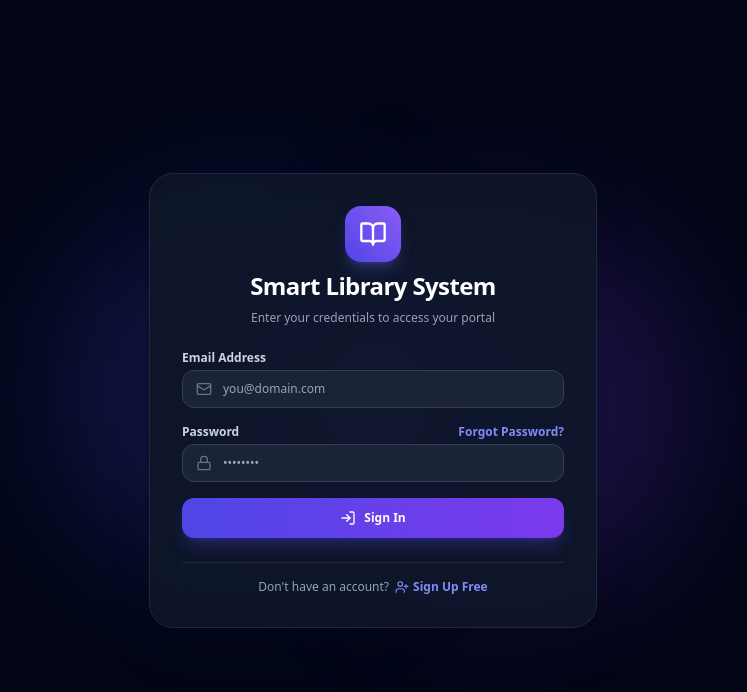
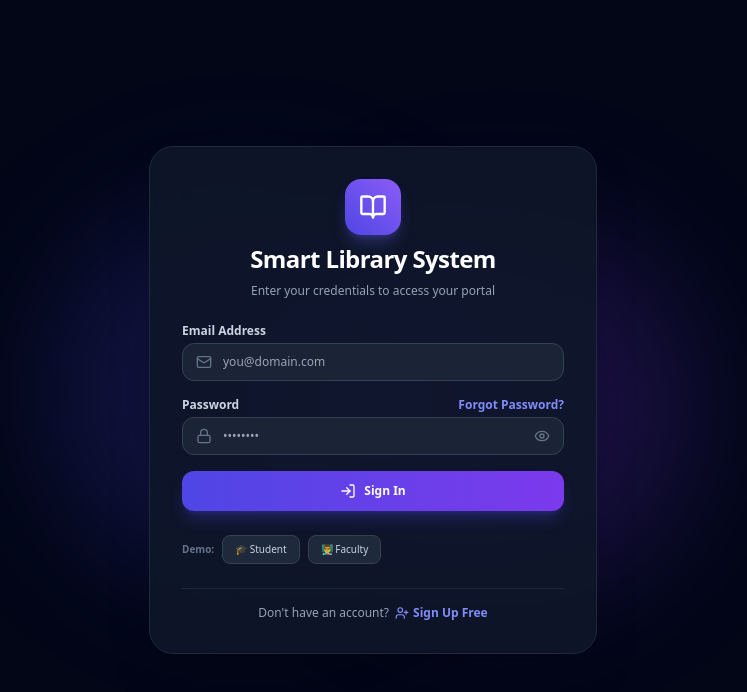
Before and after one commit to Omprakashcodes/Smart-Library-Management-System, a React (Vite) app in the folder frontend-react/: page /login in a window 1280 px wide. Shown: the top 692 px of the page, without its empty margins (267-1014 px from the left). Built offline with nearby package versions, Linux system fonts and the light colour scheme; no server answers.

Commit message:
feat: login page improvements - password toggle, demo buttons

```diff
--- a/frontend-react/src/pages/Login.jsx
+++ b/frontend-react/src/pages/Login.jsx
@@ -1,6 +1,6 @@
 import React, { useState } from 'react';
 import { useAuth } from '../context/AuthContext';
-import { BookOpen, LogIn, Lock, Mail, UserPlus } from 'lucide-react';
+import { BookOpen, LogIn, Lock, Mail, UserPlus, Eye, EyeOff } from 'lucide-react';
 import { Link, useNavigate } from 'react-router-dom';
 
 export default function Login() {
@@ -8,32 +8,46 @@ export default function Login() {
   const navigate = useNavigate();
   const [email, setEmail] = useState('');
   const [password, setPassword] = useState('');
+  const [showPassword, setShowPassword] = useState(false);
   const [loading, setLoading] = useState(false);
   const [errorMessage, setErrorMessage] = useState('');
+
+  // Shorthand → full email mapping
+  const resolveEmail = (raw) => {
+    let clean = (raw || '').trim().toLowerCase();
+    if (clean === 'student') clean = 'student@slms.com';
+    if (clean === 'faculty') clean = 'faculty@slms.com';
+    if (clean === 'admin') clean = 'admin@slms.com';
+    if (clean === 'librarian') clean = 'librarian@slms.com';
+    return clean;
+  };
+
+  const isBlockedRole = (role = '') =>
+    role === 'super_admin' ||
+    role === 'admin' ||
+    role === 'librarian' ||
+    role.includes('admin');
 
   const handleSubmit = async (e) => {
     e.preventDefault();
     setLoading(true);
     setErrorMessage('');
 
-    let cleanEmail = (email || '').trim().toLowerCase();
-    if (cleanEmail === 'student') cleanEmail = 'student@slms.com';
-    if (cleanEmail === 'faculty') cleanEmail = 'faculty@slms.com';
-    if (cleanEmail === 'admin') cleanEmail = 'admin@slms.com';
-    if (cleanEmail === 'librarian') cleanEmail = 'librarian@slms.com';
+    const cleanEmail = resolveEmail(email);
 
+    // Admin/Librarian portal yahan se block hai (Angular admin console ke liye)
     if (cleanEmail === 'admin@slms.com' || cleanEmail === 'librarian@slms.com') {
       setLoading(false);
       setErrorMessage('Invalid email or password. Please check your credentials.');
       return;
     }
 
+    try {
       const res = await login(cleanEmail, password);
-    setLoading(false);
 
       if (res.success) {
         const userRole = res.user?.role || '';
-      if (userRole === 'super_admin' || userRole === 'admin' || userRole === 'librarian' || userRole.includes('admin')) {
+        if (isBlockedRole(userRole)) {
           localStorage.removeItem('slms_token');
           localStorage.removeItem('slms_user');
           setErrorMessage('Invalid email or password. Please check your credentials.');
@@ -43,6 +57,18 @@ export default function Login() {
       } else {
         setErrorMessage(res.message || 'Invalid email or password. Please check your credentials.');
       }
+    } catch (err) {
+      setErrorMessage('Something went wrong. Please try again.');
+    } finally {
+      setLoading(false);
+    }
+  };
+
+  // Quick demo fill (testing/demo ke liye)
+  const fillDemo = (demoEmail, demoPass) => {
+    setEmail(demoEmail);
+    setPassword(demoPass);
+    setErrorMessage('');
   };
 
   return (
@@ -98,24 +124,51 @@ export default function Login() {
             <div className="relative">
               <Lock className="w-4 h-4 absolute left-3.5 top-1/2 -translate-y-1/2 text-slate-500" />
               <input
-                type="password"
+                type={showPassword ? 'text' : 'password'}
                 required
                 value={password}
                 onChange={(e) => setPassword(e.target.value)}
-                className="w-full pl-10 pr-4 py-2.5 text-xs bg-slate-800/80 border border-slate-700 rounded-xl text-white focus:outline-none focus:ring-2 focus:ring-indigo-500"
+                className="w-full pl-10 pr-11 py-2.5 text-xs bg-slate-800/80 border border-slate-700 rounded-xl text-white focus:outline-none focus:ring-2 focus:ring-indigo-500"
                 placeholder="••••••••"
               />
+              <button
+                type="button"
+                onClick={() => setShowPassword(!showPassword)}
+                className="absolute right-3.5 top-1/2 -translate-y-1/2 text-slate-500 hover:text-slate-300 transition-colors"
+                aria-label={showPassword ? 'Hide password' : 'Show password'}
+              >
+                {showPassword ? <EyeOff className="w-4 h-4" /> : <Eye className="w-4 h-4" />}
+              </button>
             </div>
           </div>
 
           <button
             type="submit"
             disabled={loading}
-            className="w-full py-3 rounded-xl bg-gradient-to-r from-indigo-600 to-violet-600 hover:from-indigo-500 hover:to-violet-500 text-white font-semibold text-xs shadow-lg shadow-indigo-600/30 transition-all flex items-center justify-center gap-2 cursor-pointer"
+            className="w-full py-3 rounded-xl bg-gradient-to-r from-indigo-600 to-violet-600 hover:from-indigo-500 hover:to-violet-500 text-white font-semibold text-xs shadow-lg shadow-indigo-600/30 transition-all flex items-center justify-center gap-2 cursor-pointer disabled:opacity-60"
           >
             <LogIn className="w-4 h-4" /> {loading ? 'Authenticating...' : 'Sign In'}
           </button>
         </form>
+
+        {/* Quick Demo Logins (seed ke baad kaam karenge) */}
+        <div className="flex items-center gap-2">
+          <span className="text-[10px] text-slate-500 font-semibold">Demo:</span>
+          <button
+            type="button"
+            onClick={() => fillDemo('student@slms.com', 'student123')}
+            className="px-3 py-1.5 rounded-lg bg-slate-800 border border-slate-700 text-[10px] text-slate-300 hover:border-indigo-500 hover:text-indigo-300 transition-all"
+          >
+            🎓 Student
+          </button>
+          <button
+            type="button"
+            onClick={() => fillDemo('faculty@slms.com', 'faculty123')}
+            className="px-3 py-1.5 rounded-lg bg-slate-800 border border-slate-700 text-[10px] text-slate-300 hover:border-indigo-500 hover:text-indigo-300 transition-all"
+          >
+            👨‍🏫 Faculty
+          </button>
+        </div>
 
         <div className="pt-4 border-t border-slate-800 flex items-center justify-center gap-1.5 text-xs text-slate-400">
           <span>Don't have an account?</span>
```
Also changed, not shown: 1 other file (tests, documents, lock files or other folders). Lines whose indentation alone changed are shown as unchanged.
